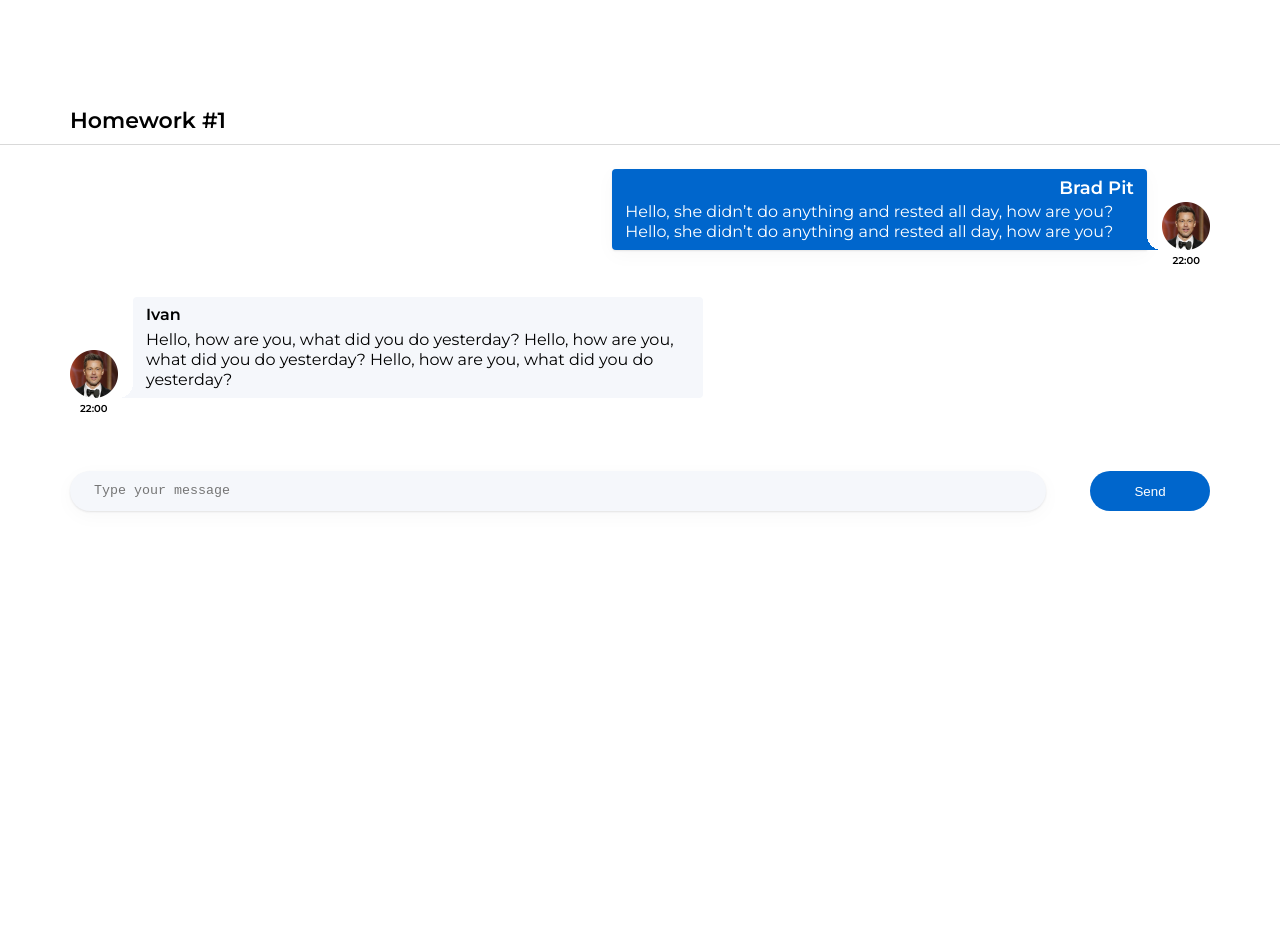
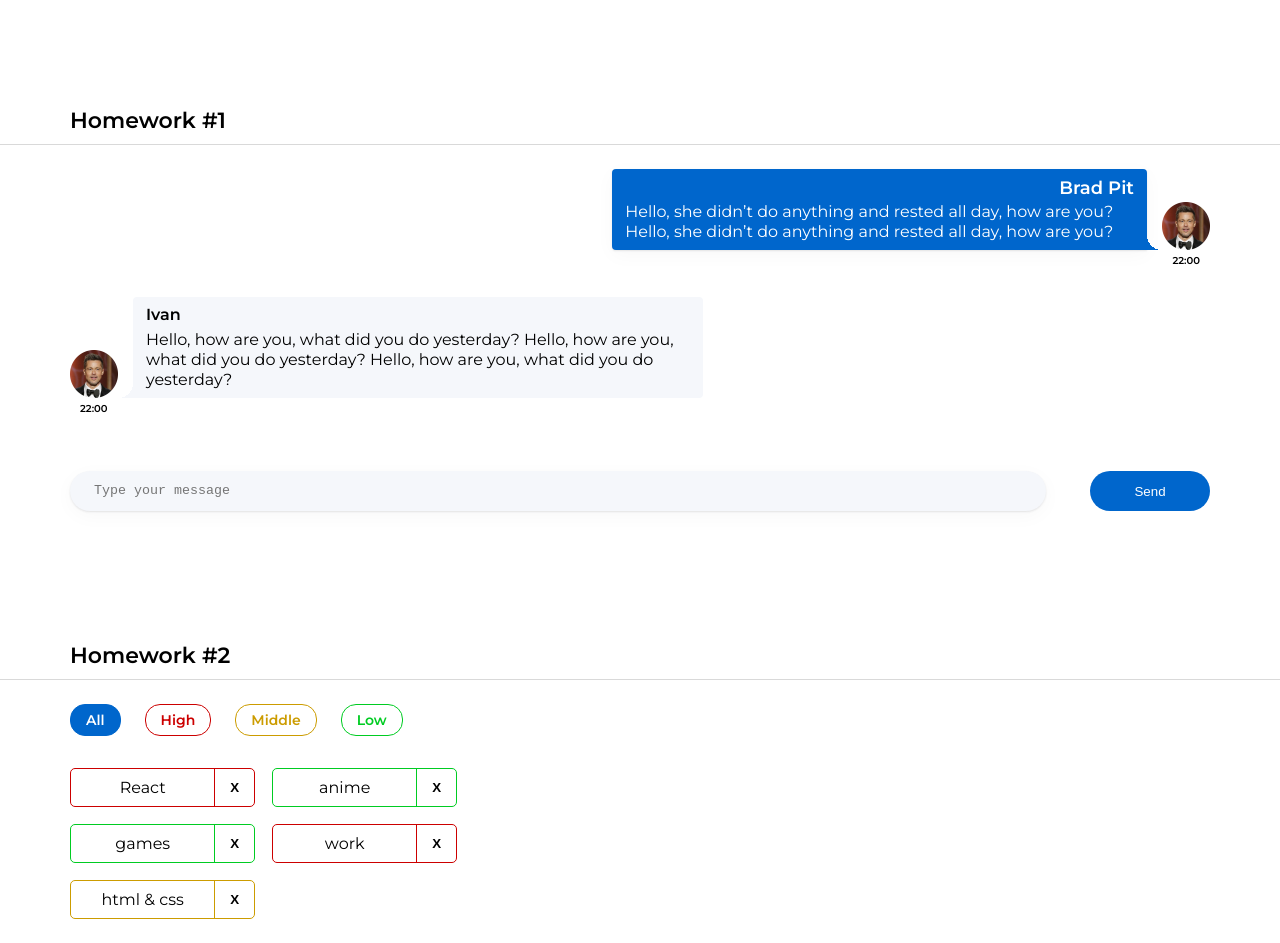
Before and after one commit to TatyanaNem/hws2, a React (Create React App) app: page /#/junior in a window 1280 px wide. Before the commit the page ends 800 px from the top, so only its background shows below. Built offline with nearby package versions, Linux system fonts and the light colour scheme.

Commit message:
homework-2 done

```diff
--- a/src/s1-main/App.tsx
+++ b/src/s1-main/App.tsx
@@ -1,13 +1,14 @@
 import React from 'react'
 import s from './App.module.css'
 import HW1 from '../s2-homeworks/hw01/HW1'
+import HW2 from '../s2-homeworks/hw02/HW2';
 
 function App() {
     return (
         <div className={s.App}>
             <HW1/>
             {/*раскомментировать по ходу выполнения*/}
-            {/*<HW2/>*/}
+            <HW2/>
             {/*<HW3/>*/}
             {/*<HW4/>*/}
 
--- a/src/s2-homeworks/hw02/HW2.tsx
+++ b/src/s2-homeworks/hw02/HW2.tsx
@@ -1,6 +1,7 @@
 import React, {useState} from 'react'
 import Affairs from './affairs/Affairs'
 import s2 from '../../s1-main/App.module.css'
+import affair from './affairs/affair/Affair';
 
 /*
 * 1 - описать типы AffairPriorityType, AffairType
@@ -17,16 +18,16 @@
 * */
 
 // types
-export type AffairPriorityType = any // need to fix any
+export type AffairPriorityType = 'high' | 'middle' | 'low'
 export type AffairType = {
-    _id: any // need to fix any
-    name: any // need to fix any
+    _id: number
+    name: string
     priority: AffairPriorityType
 }
 export type FilterType = 'all' | AffairPriorityType
 
 // constants
-const defaultAffairs: any = [ // need to fix any
+const defaultAffairs: AffairType[] = [
     {_id: 1, name: 'React', priority: 'high'}, // студенты могут изменить содержимое name и количество элементов в массиве, ...priority не менять!
     {_id: 2, name: 'anime', priority: 'low'},
     {_id: 3, name: 'games', priority: 'low'},
@@ -35,23 +36,24 @@
 ]
 
 // pure helper functions
-export const filterAffairs = (affairs: any, filter: any): any => { // need to fix any
+export const filterAffairs = (affairs: AffairType[], filter: FilterType): AffairType[] => {
+    if (filter === 'all') return affairs
+    affairs = affairs.filter(el => el.priority === filter)
+    return affairs
+}
 
-
-    return affairs // need to fix
-}
-export const deleteAffair = (affairs: any, _id: any): any => { // need to fix any
-
-    return affairs // need to fix
+export const deleteAffair = (affairs: AffairType[], ID: number): AffairType[] => {
+    affairs = affairs.filter(el => el._id !== ID)
+    return affairs
 }
 
 function HW2() {
-    const [affairs, setAffairs] = useState<any>(defaultAffairs) // need to fix any
+    const [affairs, setAffairs] = useState<AffairType[]>(defaultAffairs)
     const [filter, setFilter] = useState<FilterType>('all')
 
     const filteredAffairs = filterAffairs(affairs, filter)
-    const deleteAffairCallback = (_id: any) => { // need to fix any
-        // need to fix
+    const deleteAffairCallback = (_id: number) => {
+        setAffairs(deleteAffair(affairs, _id))
     }
 
     return (
--- a/src/s2-homeworks/hw02/affairs/Affairs.tsx
+++ b/src/s2-homeworks/hw02/affairs/Affairs.tsx
@@ -1,27 +1,27 @@
 import React from 'react'
 import Affair from './affair/Affair'
-import {AffairType, FilterType} from '../HW2'
+import {AffairType, filterAffairs, FilterType} from '../HW2'
 import s from './Affairs.module.css'
 
 type AffairsPropsType = {
-    data: any // need to fix any
-    setFilter: any
-    deleteAffairCallback: any
+    data: AffairType[]
+    setFilter: (filter: FilterType) => void
+    deleteAffairCallback: (_id: number) => void
     filter: FilterType
 }
 
 function Affairs(props: AffairsPropsType) {
-    const setAll = () => {
-        // need to fix
+    const setAll = (filter: FilterType) => {
+        props.setFilter('all')
     }
-    const setHigh = () => {
-        // need to fix
+    const setHigh = (filter: FilterType) => {
+        props.setFilter('high')
     }
-    const setMiddle = () => {
-        // need to fix
+    const setMiddle = (filter: FilterType) => {
+        props.setFilter('middle')
     }
-    const setLow = () => {
-        // need to fix
+    const setLow = (filter: FilterType) => {
+        props.setFilter('low')
     }
 
     const cnAll = s.button + ' ' + s.all + (props.filter === 'all' ? ' ' + s.active : '')
@@ -42,28 +42,28 @@
             <div className={s.buttonContainer}>
                 <button
                     id={'hw2-button-all'}
-                    onClick={setAll}
+                    onClick={() => setAll('all')}
                     className={cnAll}
                 >
                     All
                 </button>
                 <button
                     id={'hw2-button-high'}
-                    onClick={setHigh}
+                    onClick={() => setHigh('high')}
                     className={cnHigh}
                 >
                     High
                 </button>
                 <button
                     id={'hw2-button-middle'}
-                    onClick={setMiddle}
+                    onClick={() => setMiddle('middle')}
                     className={cnMiddle}
                 >
                     Middle
                 </button>
                 <button
                     id={'hw2-button-low'}
-                    onClick={setLow}
+                    onClick={() => setLow('low')}
                     className={cnLow}
                 >
                     Low
--- a/src/s2-homeworks/hw02/affairs/affair/Affair.tsx
+++ b/src/s2-homeworks/hw02/affairs/affair/Affair.tsx
@@ -6,12 +6,12 @@
 type AffairPropsType = {
     // key не нужно типизировать
     affair: AffairType
-    deleteAffairCallback: any // need to fix any
+    deleteAffairCallback: (_id: number) => void // need to fix any
 }
 
 function Affair(props: AffairPropsType) {
-    const deleteCallback = () => {
-        // need to fix
+    const deleteCallback = (ID: number) => {
+        props.deleteAffairCallback(ID)
     }
 
     const nameClass = s.name + ' ' + s2[props.affair.priority]
@@ -24,26 +24,17 @@
             className={affairClass}
         >
             <div id={'hw2-name-' + props.affair._id} className={nameClass}>
-                {/*создаёт студент*/}
-
-                {/**/}
+                {props.affair.name}
             </div>
             <div id={'hw2-priority-' + props.affair._id} hidden>
-                {/*создаёт студент*/}
-
-                {/**/}
+                {props.affair.priority}
             </div>
 
             <button
                 id={'hw2-button-delete-' + props.affair._id}
                 className={buttonClass}
-                // need to fix
-
-            >
-                {/*текст кнопки могут изменить студенты*/}
-                X
-                {/**/}
-            </button>
+                onClick={() => deleteCallback(props.affair._id)}
+            >X</button>
         </div>
     )
 }
```
